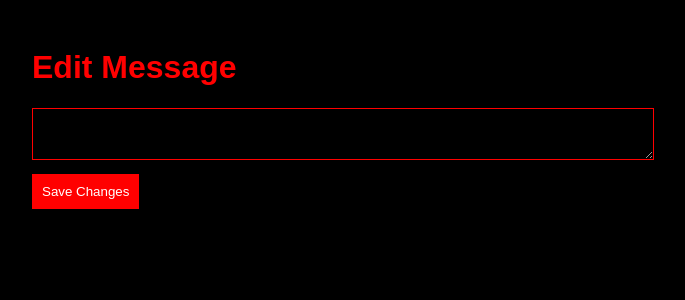
After one commit to mistablasta/messageboard, a Flask app: template templates/edit.html in a window 1280 px wide. The commit adds this page. Shown: the top 300 px of the page, without its empty margins (308-993 px from the left). Run offline with Flask 3, Linux system fonts and the light colour scheme; the template is opened without the code that fills it, so the values that code supplies are empty.

Commit message:
Search, edit and delete functionality

```diff
--- a/app.py
+++ b/app.py
@@ -55,3 +55,53 @@ def login():
 def logout():
     del session["username"]
     return redirect("/")
+
+@app.route("/messages", methods=["GET", "POST"])
+def messages():
+    if request.method == "POST":
+        if "username" not in session:
+            return redirect("/login")
+
+        content = request.form["content"]
+        username = session["username"]
+        sql = "INSERT INTO messages (username, content) VALUES (?, ?)"
+        db.execute(sql, [username, content])
+        return redirect("/messages")
+
+    sql = "SELECT id, username, content, timestamp FROM messages ORDER BY timestamp DESC"
+    messages = db.query(sql)
+    return render_template("messages.html", messages=messages)
+
+@app.route("/search", methods=["GET"])
+def search():
+    query = request.args.get("query")
+    sql = "SELECT username, content, timestamp FROM messages WHERE content LIKE ? ORDER BY timestamp DESC"
+    messages = db.query(sql, ['%' + query + '%'])
+    return render_template("messages.html", messages=messages)
+
+@app.route("/edit/<int:message_id>", methods=["GET", "POST"])
+def edit(message_id):
+    if "username" not in session:
+        return redirect("/login")
+
+    if request.method == "POST":
+        content = request.form["content"]
+        sql = "UPDATE messages SET content = ? WHERE id = ? AND username = ?"
+        db.execute(sql, [content, message_id, session["username"]])
+        return redirect("/messages")
+
+    sql = "SELECT id, content FROM messages WHERE id = ? AND username = ?"
+    message = db.query(sql, [message_id, session["username"]])
+    if not message:
+        return "Message not found or you don't have permission to edit this message."
+
+    return render_template("edit.html", message=message[0])
+
+@app.route("/delete/<int:message_id>", methods=["POST"])
+def delete(message_id):
+    if "username" not in session:
+        return redirect("/login")
+
+    sql = "DELETE FROM messages WHERE id = ? AND username = ?"
+    db.execute(sql, [message_id, session["username"]])
+    return redirect("/messages")
--- a/schema.sql
+++ b/schema.sql
@@ -3,3 +3,11 @@ CREATE TABLE users (
     username TEXT UNIQUE,
     password_hash TEXT
 );
+
+CREATE TABLE messages (
+    id INTEGER PRIMARY KEY,
+    username TEXT,
+    content TEXT,
+    timestamp DATETIME DEFAULT CURRENT_TIMESTAMP,
+    FOREIGN KEY (username) REFERENCES users(username)
+);
--- /dev/null
+++ b/templates/edit.html
@@ -0,0 +1,50 @@
+<!DOCTYPE html>
+<html lang="en">
+<head>
+    <meta charset="UTF-8">
+    <meta name="viewport" content="width=device-width, initial-scale=1.0">
+    <title>Edit Message</title>
+    <style>
+        body {
+            background-color: black;
+            color: red;
+            font-family: Arial, sans-serif;
+        }
+        .container {
+            max-width: 600px;
+            margin: 0 auto;
+            padding: 20px;
+        }
+        form {
+            margin-top: 20px;
+        }
+        input[type="text"], textarea {
+            width: 100%;
+            padding: 10px;
+            margin-bottom: 10px;
+            background-color: black;
+            color: red;
+            border: 1px solid red;
+        }
+        input[type="submit"] {
+            background-color: red;
+            color: white;
+            border: none;
+            padding: 10px;
+            cursor: pointer;
+        }
+        input[type="submit"]:hover {
+            background-color: darkred;
+        }
+    </style>
+</head>
+<body>
+    <div class="container">
+        <h1>Edit Message</h1>
+        <form action="/edit/{{ message.id }}" method="POST">
+            <textarea name="content" required>{{ message.content }}</textarea>
+            <input type="submit" value="Save Changes">
+        </form>
+    </div>
+</body>
+</html>
--- a/templates/index.html
+++ b/templates/index.html
@@ -41,7 +41,7 @@
 </head>
 
 <body>
-  <h1>messageboard</h1>
+  <h1><a href="/messages" style="color: red; text-decoration: none;">messageboard</a></h1>
 
   <div class="container">
     {% if session.username %}
```
Also changed, not shown: templates/messages.html (added, +142 -0 lines).
